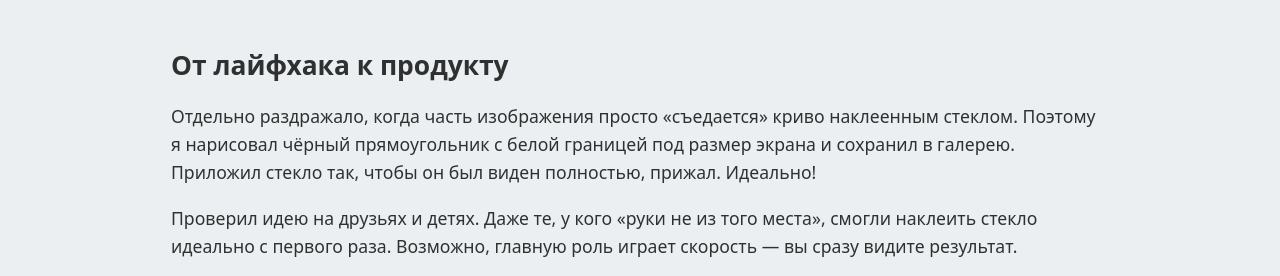
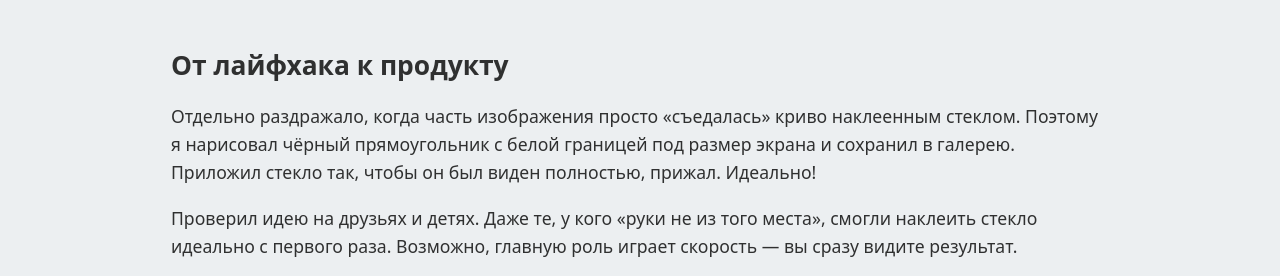
Before and after one commit to artembolotov/artembolotov.github.io, a Jekyll site: the page built from blog/_posts/2025-08-10-screenlines.md, in a window 1280 px wide and 900 px high, scrolled down 1089 px. Shown: the part 156-432 px from the top of the window. Built offline with Jekyll 4.4.1, drawn with Linux system fonts in a browser that asks for light colours; some of the changed text lies outside the part shown.

Commit message:
Update 2025-08-10-screenlines.md

```diff
--- a/blog/_posts/2025-08-10-screenlines.md
+++ b/blog/_posts/2025-08-10-screenlines.md
@@ -26,7 +26,7 @@
 
 ## От лайфхака к продукту
 
-Отдельно раздражало, когда часть изображения просто «съедается» криво наклеенным стеклом. Поэтому я нарисовал чёрный прямоугольник с белой границей под размер экрана и сохранил в галерею. Приложил стекло так, чтобы он был виден полностью, прижал. Идеально!
+Отдельно раздражало, когда часть изображения просто «съедалась» криво наклеенным стеклом. Поэтому я нарисовал чёрный прямоугольник с белой границей под размер экрана и сохранил в галерею. Приложил стекло так, чтобы он был виден полностью, прижал. Идеально!
 
 Проверил идею на друзьях и детях. Даже те, у кого «руки не из того места», смогли наклеить стекло идеально с первого раза. Возможно, главную роль играет скорость — вы сразу видите результат.
 
```
Also changed, not shown: other parts of blog/_posts/2025-08-10-screenlines.md (+1 -1 lines).
